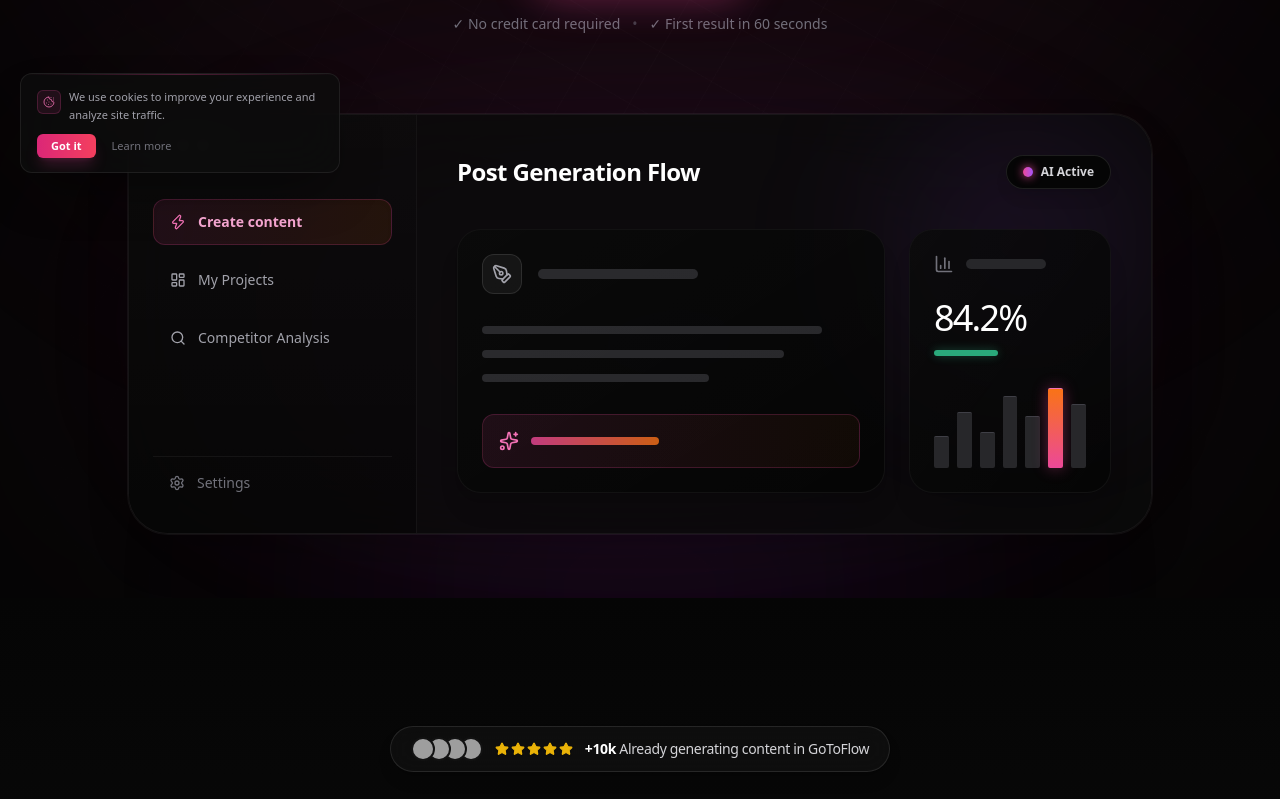
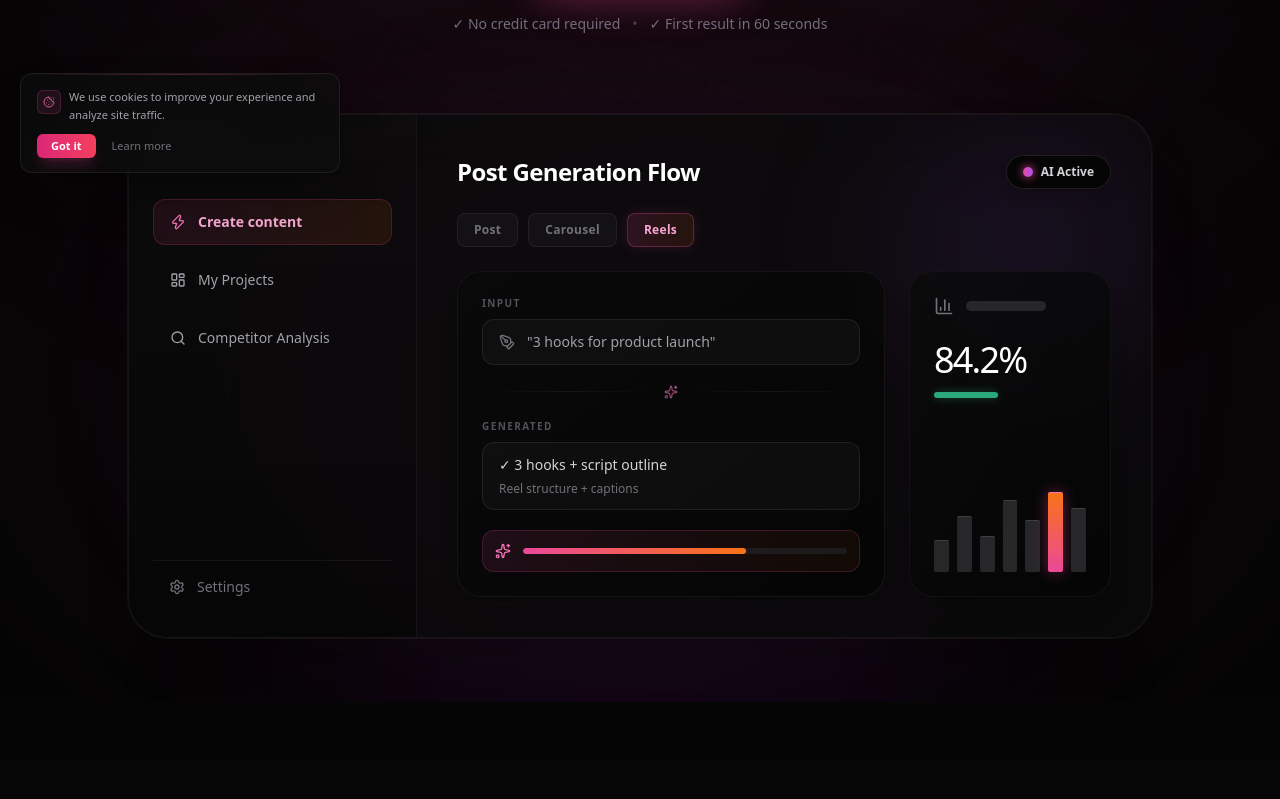
Before and after one commit to matteimikeska49-bot/gtf, a React (Vite) app: page / in a window 1280 px wide. Shown: the part 607-1406 px from the top of the page. Built offline with nearby package versions, Linux system fonts and the light colour scheme; grey boxes are pictures that could not be loaded.

Commit message:
fix: improve desktop product flow main mockup

```diff
--- a/src/components/HeroSection.jsx
+++ b/src/components/HeroSection.jsx
@@ -72,10 +72,9 @@ const AbstractUIMockup = () => {
   const tabLabels = ['Post', 'Carousel', 'Reels'];
 
   useEffect(() => {
-    if (!isMobile) return;
     const id = setInterval(() => setActiveTab(prev => (prev + 1) % 3), 3000);
     return () => clearInterval(id);
-  }, [isMobile]);
+  }, []);
 
   return (
     <motion.div
@@ -120,9 +119,10 @@ const AbstractUIMockup = () => {
         {/* ═══════════════════════════════════════════ */}
         {/* Main Area — DESKTOP (hidden on mobile)     */}
         {/* ═══════════════════════════════════════════ */}
-        <div className="hidden md:flex flex-1 p-10 flex-col gap-10 relative z-10 bg-[#0a0a0a]/30 overflow-hidden">
+        <div className="hidden md:flex flex-1 p-8 lg:p-10 flex-col gap-6 relative z-10 bg-[#0a0a0a]/30 overflow-hidden">
           <div className="absolute right-0 top-0 w-64 h-64 bg-purple-500/10 blur-[80px] rounded-full pointer-events-none" />
 
+          {/* Header row */}
           <div className="flex items-center justify-between relative z-10">
             <h3 className="text-2xl font-bold text-white tracking-tight truncate pr-2">Post Generation Flow</h3>
             <div className="shrink-0 px-4 py-2 rounded-full border border-white/10 bg-[#050505] text-xs font-semibold text-zinc-300 flex items-center gap-2 shadow-lg backdrop-blur-md">
@@ -131,28 +131,99 @@ const AbstractUIMockup = () => {
             </div>
           </div>
 
-          <div className="grid grid-cols-3 gap-6 relative z-10">
-            <div className="col-span-2 p-6 rounded-[1.5rem] border border-white/5 bg-[#050505]/80 shadow-xl relative overflow-hidden flex flex-col">
-              <div className="absolute inset-0 bg-gradient-to-br from-white/[0.02] to-transparent pointer-events-none" />
-              <div className="flex items-center gap-4 mb-8">
-                 <div className="w-10 h-10 rounded-xl bg-white/5 border border-white/10 flex items-center justify-center shrink-0">
-                    <PenTool className="w-5 h-5 text-zinc-400" />
+          {/* Format tabs */}
+          <div className="flex gap-2.5 relative z-10">
+            {tabLabels.map((label, i) => (
+              <div
+                key={label}
+                className={`px-4 py-2 rounded-lg text-xs font-semibold tracking-wide transition-all duration-500 border ${
+                  activeTab === i
+                    ? 'bg-gradient-to-r from-pink-500/15 to-orange-500/10 border-pink-500/30 text-pink-300 shadow-[0_0_14px_rgba(236,72,153,0.15)]'
+                    : 'bg-white/[0.03] border-white/[0.06] text-zinc-500'
+                }`}
+              >
+                {label}
+              </div>
+            ))}
+          </div>
+
+          {/* Main content grid */}
+          <div className="grid grid-cols-3 gap-6 relative z-10 flex-1">
+
+            {/* Left: generation preview */}
+            <div className="col-span-2 p-6 rounded-[1.5rem] border border-white/[0.06] bg-[#050505]/80 shadow-xl relative overflow-hidden flex flex-col gap-5">
+              <div className="absolute inset-0 bg-gradient-to-br from-white/[0.015] to-transparent pointer-events-none" />
+
+              {/* Input */}
+              <div className="relative z-10">
+                <div className="text-[10px] uppercase tracking-[0.14em] text-zinc-600 font-bold mb-2">{isRu ? 'Запрос' : 'Input'}</div>
+                <div className="flex items-center gap-3 px-4 py-3 rounded-xl bg-white/[0.03] border border-white/[0.08]">
+                  <PenTool className="w-4 h-4 text-zinc-500 shrink-0" />
+                  <span className="text-sm text-zinc-400 font-medium truncate">
+                    {activeTab === 0 ? (isRu ? '"5 хаков для роста SaaS"' : '"5 growth hacks for SaaS"') : activeTab === 1 ? (isRu ? '"Карусель LinkedIn про брендинг"' : '"LinkedIn carousel on branding"') : (isRu ? '"3 хука для запуска продукта"' : '"3 hooks for product launch"')}
+                  </span>
+                </div>
+              </div>
+
+              {/* Divider */}
+              <div className="relative z-10 flex items-center gap-3 px-1">
+                <div className="h-px flex-1 bg-gradient-to-r from-transparent via-white/[0.06] to-transparent" />
+                <Sparkles className="w-3.5 h-3.5 text-pink-400/60 animate-pulse" />
+                <div className="h-px flex-1 bg-gradient-to-r from-transparent via-white/[0.06] to-transparent" />
+              </div>
+
+              {/* Output */}
+              <div className="relative z-10 flex-1">
+                <div className="text-[10px] uppercase tracking-[0.14em] text-zinc-600 font-bold mb-2">{isRu ? 'Результат' : 'Generated'}</div>
+                <div className="flex flex-col gap-2 px-4 py-3 rounded-xl bg-white/[0.03] border border-white/[0.08]">
+                  <AnimatePresence mode="wait">
+                    <motion.div
+                      key={activeTab}
+                      initial={{ opacity: 0, y: 6 }}
+                      animate={{ opacity: 1, y: 0 }}
+                      exit={{ opacity: 0, y: -6 }}
+                      transition={{ duration: 0.35 }}
+                      className="flex flex-col gap-1.5"
+                    >
+                      {activeTab === 0 && (
+                        <>
+                          <span className="text-sm text-zinc-300 font-medium">{isRu ? '✓ Хук + 3 контентных блока' : '✓ Hook + 3 content blocks'}</span>
+                          <span className="text-xs text-zinc-500">{isRu ? 'Структура поста + призыв к действию готовы' : 'Post structure + CTA ready'}</span>
+                        </>
+                      )}
+                      {activeTab === 1 && (
+                        <>
+                          <span className="text-sm text-zinc-300 font-medium">{isRu ? '✓ 8 слайдов + дизайн обложки' : '✓ 8 slides + cover design'}</span>
+                          <span className="text-xs text-zinc-500">{isRu ? 'Текст карусели + визуальный макет' : 'Carousel copy + visual layout'}</span>
+                        </>
+                      )}
+                      {activeTab === 2 && (
+                        <>
+                          <span className="text-sm text-zinc-300 font-medium">{isRu ? '✓ 3 хука + структура сценария' : '✓ 3 hooks + script outline'}</span>
+                          <span className="text-xs text-zinc-500">{isRu ? 'Структура Reels + подписи' : 'Reel structure + captions'}</span>
+                        </>
+                      )}
+                    </motion.div>
+                  </AnimatePresence>
+                </div>
+              </div>
+
+              {/* AI generation bar */}
+              <div className="relative z-10 p-3 rounded-xl border border-pink-500/20 bg-gradient-to-r from-pink-500/10 to-orange-500/5 flex items-center gap-3 overflow-hidden">
+                 <div className="absolute inset-0 w-full h-full bg-gradient-to-r from-transparent via-white/5 to-transparent -translate-x-full animate-[shimmer_2s_infinite]" />
+                 <Sparkles className="w-4 h-4 text-pink-400 shrink-0 relative z-10" />
+                 <div className="h-1.5 flex-1 bg-zinc-800/60 rounded-full overflow-hidden relative z-10">
+                   <motion.div
+                     className="h-full rounded-full bg-gradient-to-r from-pink-500 to-orange-500"
+                     initial={{ width: '0%' }}
+                     animate={{ width: ['0%', '100%', '0%'] }}
+                     transition={{ duration: 3, repeat: Infinity, ease: 'easeInOut' }}
+                   />
                  </div>
-                 <div className="h-2.5 w-40 bg-zinc-800 rounded-full" />
-              </div>
-              <div className="space-y-4 flex-1">
-                 <div className="h-2 w-[90%] bg-zinc-800 rounded-full" />
-                 <div className="h-2 w-[80%] bg-zinc-800 rounded-full" />
-                 <div className="h-2 w-[60%] bg-zinc-800 rounded-full" />
-              </div>
-              <div className="mt-8 p-4 rounded-xl border border-pink-500/20 bg-gradient-to-r from-pink-500/10 to-orange-500/5 flex items-center gap-3 relative overflow-hidden">
-                 <div className="absolute inset-0 w-full h-full bg-gradient-to-r from-transparent via-white/5 to-transparent -translate-x-full animate-[shimmer_2s_infinite]" />
-                 <Sparkles className="w-5 h-5 text-pink-400 shrink-0" />
-                 <div className="h-2 w-32 bg-gradient-to-r from-pink-500 to-orange-500 rounded-full opacity-80" />
               </div>
             </div>
 
-            {/* Desktop: analytics card */}
+            {/* Right: analytics card (preserved) */}
             <div className="flex p-6 rounded-[1.5rem] border border-white/5 bg-[#050505]/80 shadow-xl flex-col justify-between overflow-hidden relative">
               <div className="absolute inset-0 bg-gradient-to-br from-white/[0.02] to-transparent pointer-events-none" />
               <div className="relative z-10">
```
